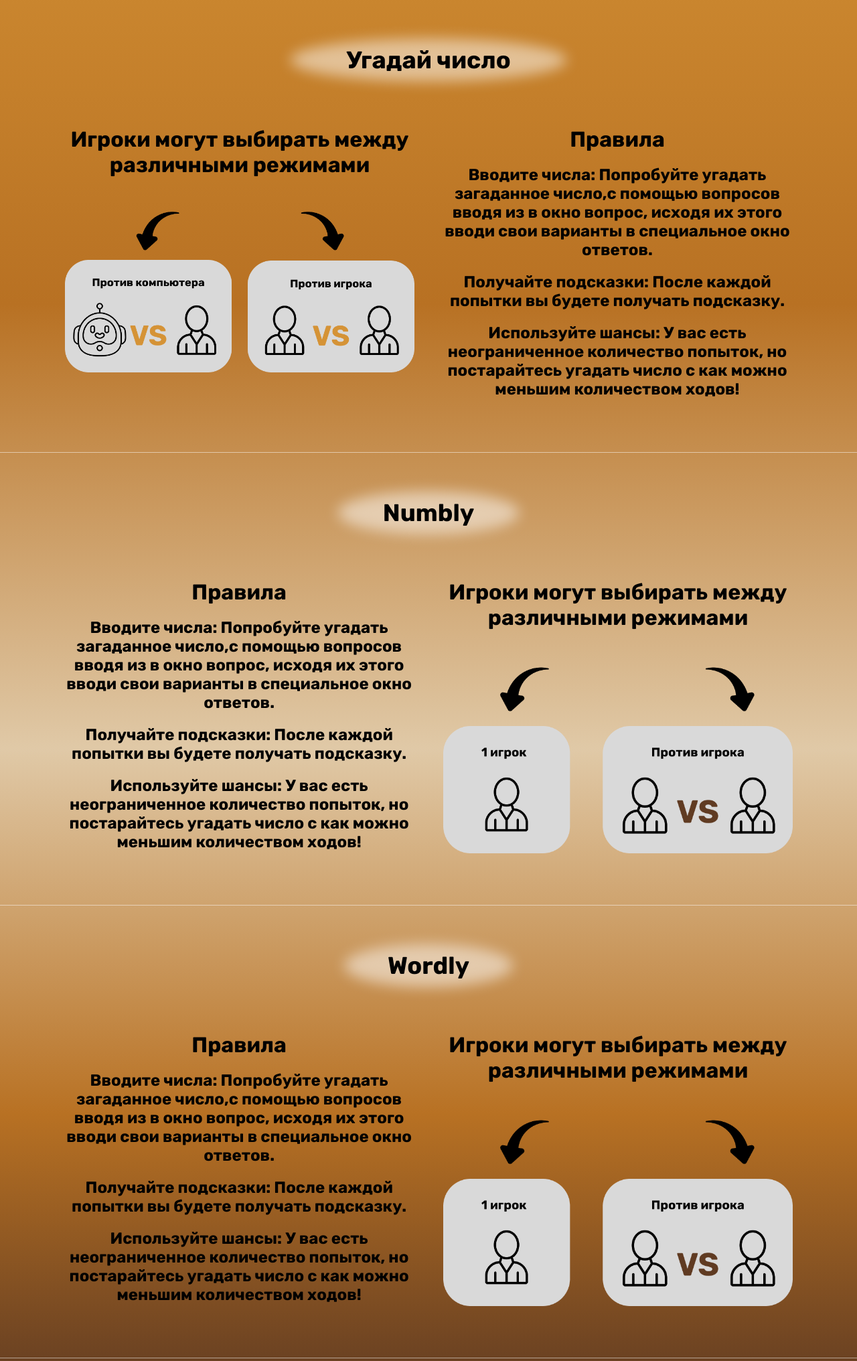
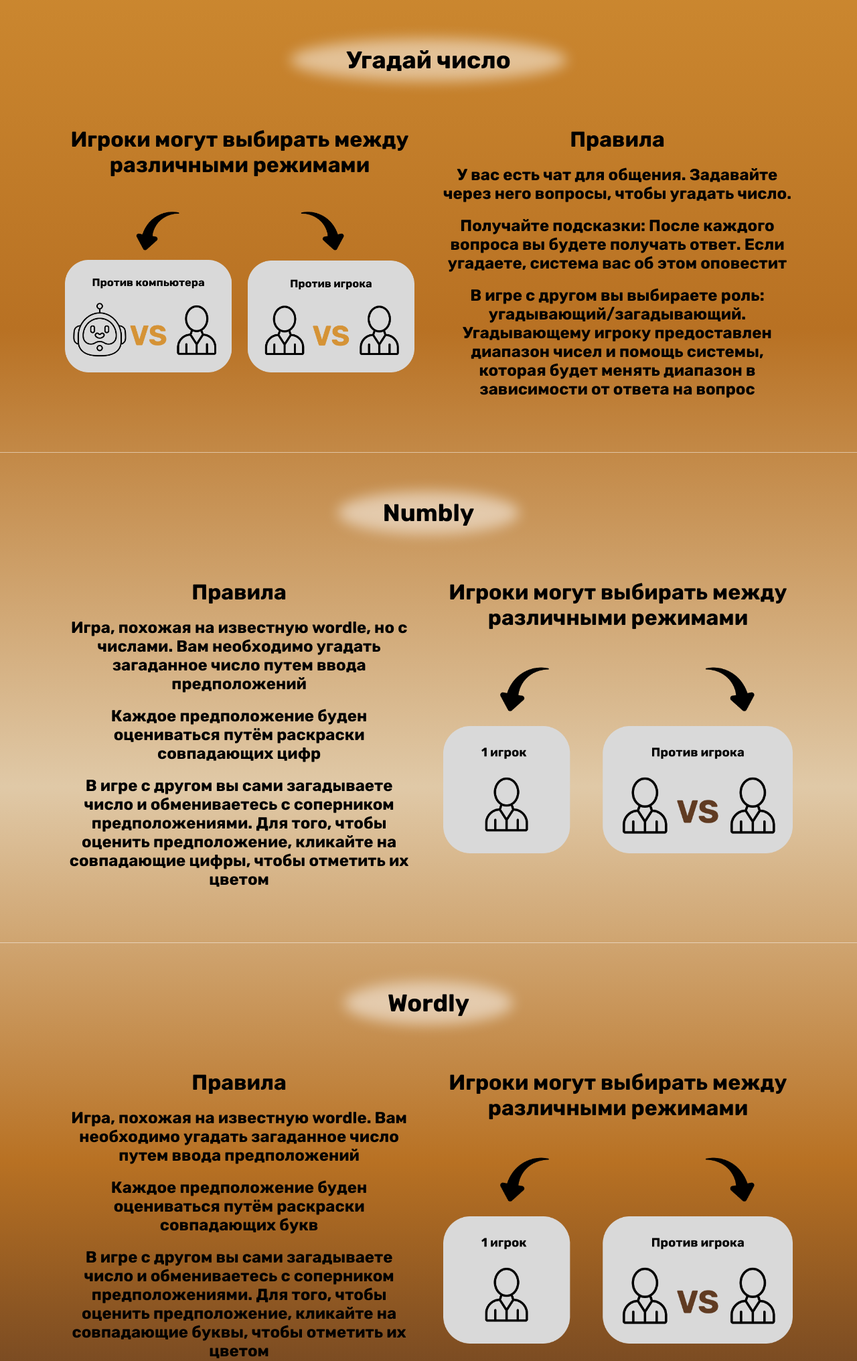
Before and after one commit to Ulyanapupup/LogicDuel, a Flask app: page / in a window 1280 px wide. Shown: the part 907-2939 px from the top of the page at 67% size. Run offline with Flask 3, Linux system fonts and the light colour scheme.

Commit message:
Add files via upload

```diff
--- a/templates/main.html
+++ b/templates/main.html
@@ -47,9 +47,9 @@
             <div class="rule container">
                 <h1>Правила</h1>
                 <div class="rule-text">
-                    <h2>Вводите числа: Попробуйте угадать загаданное число,с помощью вопросов вводя из в окно вопрос, исходя их этого вводи свои варианты в специальное окно ответов.</h2>
-                    <h2>Получайте подсказки: После каждой попытки вы будете получать подсказку.</h2>
-                    <h2>Используйте шансы: У вас есть неограниченное количество попыток, но постарайтесь угадать число с как можно меньшим количеством ходов!</h2>
+                    <h2>У вас есть чат для общения. Задавайте через него вопросы, чтобы угадать число.</h2>
+                    <h2>Получайте подсказки: После каждого вопроса вы будете получать ответ. Если угадаете, система вас об этом оповестит</h2>
+                    <h2>В игре с другом вы выбираете роль: угадывающий/загадывающий. Угадывающему игроку предоставлен диапазон чисел и помощь системы, которая будет менять диапазон в зависимости от ответа на вопрос</h2>
                 </div>
             </div>
         </div>
@@ -63,9 +63,9 @@
             <div class="rule">
                 <h1>Правила</h1>
                 <div class="rule-text">
-                    <h3><h2>Вводите числа: Попробуйте угадать загаданное число,с помощью вопросов вводя из в окно вопрос, исходя их этого вводи свои варианты в специальное окно ответов.</h2>
-                    <h2>Получайте подсказки: После каждой попытки вы будете получать подсказку.</h2>
-                    <h2>Используйте шансы: У вас есть неограниченное количество попыток, но постарайтесь угадать число с как можно меньшим количеством ходов!</h2></h3>
+                    <h3><h2>Игра, похожая на известную wordle, но с числами. Вам необходимо угадать загаданное число путем ввода предположений</h2>
+                    <h2>Каждое предположение буден оцениваться путём раскраски совпадающих цифр</h2>
+                    <h2>В игре с другом вы сами загадываете число и обмениваетесь с соперником предположениями. Для того, чтобы оценить предположение, кликайте на совпадающие цифры, чтобы отметить их цветом</h2></h3>
                 </div>
             </div>
             <div class="choice1">
@@ -83,9 +83,9 @@
             <div class="rule">
                 <h1>Правила</h1>
                 <div class="rule-text">
-                    <h3><h2>Вводите числа: Попробуйте угадать загаданное число,с помощью вопросов вводя из в окно вопрос, исходя их этого вводи свои варианты в специальное окно ответов.</h2>
-                    <h2>Получайте подсказки: После каждой попытки вы будете получать подсказку.</h2>
-                    <h2>Используйте шансы: У вас есть неограниченное количество попыток, но постарайтесь угадать число с как можно меньшим количеством ходов!</h2></h3>
+                    <h3><h2>Игра, похожая на известную wordle. Вам необходимо угадать загаданное число путем ввода предположений</h2>
+                    <h2>Каждое предположение буден оцениваться путём раскраски совпадающих букв</h2>
+                    <h2>В игре с другом вы сами загадываете число и обмениваетесь с соперником предположениями. Для того, чтобы оценить предположение, кликайте на совпадающие буквы, чтобы отметить их цветом</h2></h3>
                 </div>
             </div>
             <div class="choice1">
```
